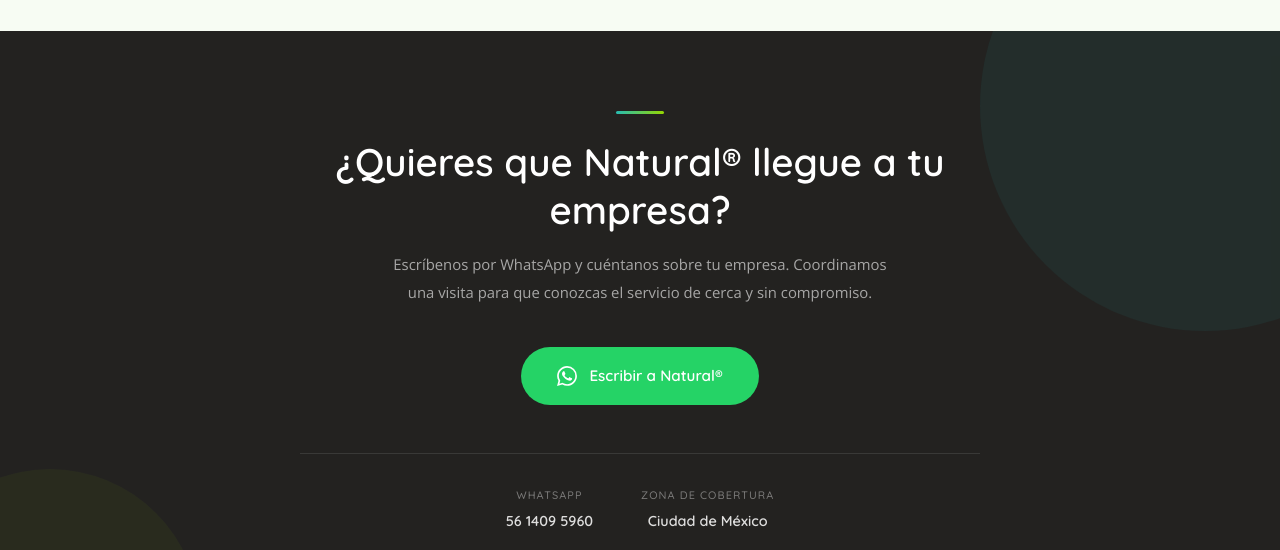
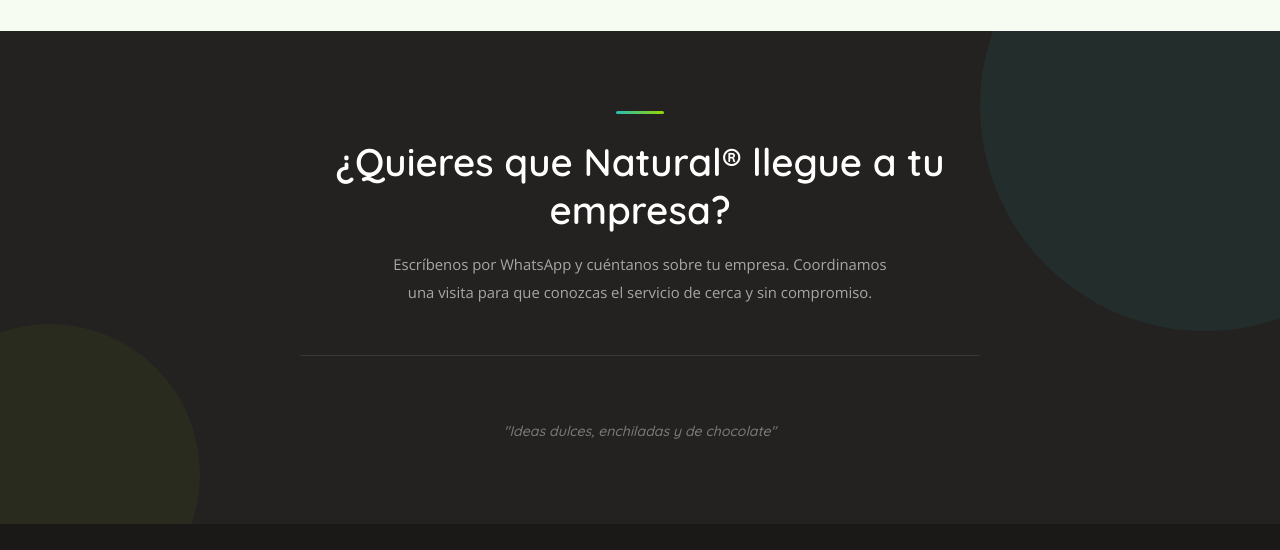
Before and after one commit to gabogrid/portafolio, a plain HTML site: page natural/sitio/index.html in a window 1280 px wide. Shown: the part 5533-6083 px from the top of the page. Drawn offline with nearby package versions, Linux system fonts and the light colour scheme.

Commit message:
Add files via upload

```diff
--- a/natural/sitio/index.html
+++ b/natural/sitio/index.html
@@ -615,13 +615,13 @@
       <div class="pleca"></div>
       <h2>¿Quieres que Natural® llegue a tu empresa?</h2>
       <p class="contacto-desc">Escríbenos por WhatsApp y cuéntanos sobre tu empresa. Coordinamos una visita para que conozcas el servicio de cerca y sin compromiso.</p>
-      <a href="https://wa.me/5215614095960?text=Hola%20Natural®,%20me%20interesa%20el%20servicio%20para%20mi%20empresa" class="btn-whatsapp" target="_blank">
+      <!--    <a href="https://wa.me/5215614095960?text=Hola%20Natural®,%20me%20interesa%20el%20servicio%20para%20mi%20empresa" class="btn-whatsapp" target="_blank">
         <svg viewBox="0 0 24 24"><path d="M17.472 14.382c-.297-.149-1.758-.867-2.03-.967-.273-.099-.471-.148-.67.15-.197.297-.767.966-.94 1.164-.173.199-.347.223-.644.075-.297-.15-1.255-.463-2.39-1.475-.883-.788-1.48-1.761-1.653-2.059-.173-.297-.018-.458.13-.606.134-.133.298-.347.446-.52.149-.174.198-.298.298-.497.099-.198.05-.371-.025-.52-.075-.149-.669-1.612-.916-2.207-.242-.579-.487-.5-.669-.51-.173-.008-.371-.01-.57-.01-.198 0-.52.074-.792.372-.272.297-1.04 1.016-1.04 2.479 0 1.462 1.065 2.875 1.213 3.074.149.198 2.096 3.2 5.077 4.487.709.306 1.262.489 1.694.625.712.227 1.36.195 1.871.118.571-.085 1.758-.719 2.006-1.413.248-.694.248-1.289.173-1.413-.074-.124-.272-.198-.57-.347m-5.421 7.403h-.004a9.87 9.87 0 01-5.031-1.378l-.361-.214-3.741.982.998-3.648-.235-.374a9.86 9.86 0 01-1.51-5.26c.001-5.45 4.436-9.884 9.888-9.884 2.64 0 5.122 1.03 6.988 2.898a9.825 9.825 0 012.893 6.994c-.003 5.45-4.437 9.884-9.885 9.884m8.413-18.297A11.815 11.815 0 0012.05 0C5.495 0 .16 5.335.157 11.892c0 2.096.547 4.142 1.588 5.945L.057 24l6.305-1.654a11.882 11.882 0 005.683 1.448h.005c6.554 0 11.89-5.335 11.893-11.893a11.821 11.821 0 00-3.48-8.413z"/></svg>
         Escribir a Natural®
-      </a>
+      </a> -->
       <div class="contacto-datos">
-        <div><div class="cd-label">WhatsApp</div><div class="cd-value">56 1409 5960</div></div>
-        <div><div class="cd-label">Zona de cobertura</div><div class="cd-value">Ciudad de México</div></div>
+      <!--   <div><div class="cd-label">WhatsApp</div><div class="cd-value">56 1409 5960</div></div>
+        <div><div class="cd-label">Zona de cobertura</div><div class="cd-value">Ciudad de México</div></div> -->
       </div>
       <div class="contacto-slogan">"Ideas dulces, enchiladas y de chocolate"</div>
     </div>
```
